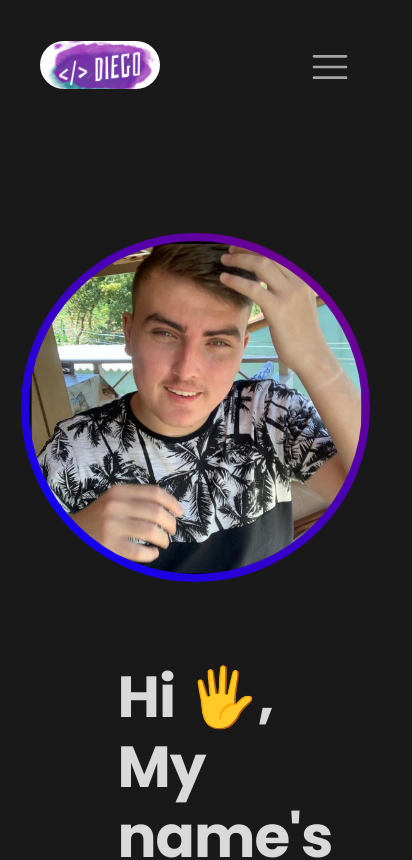
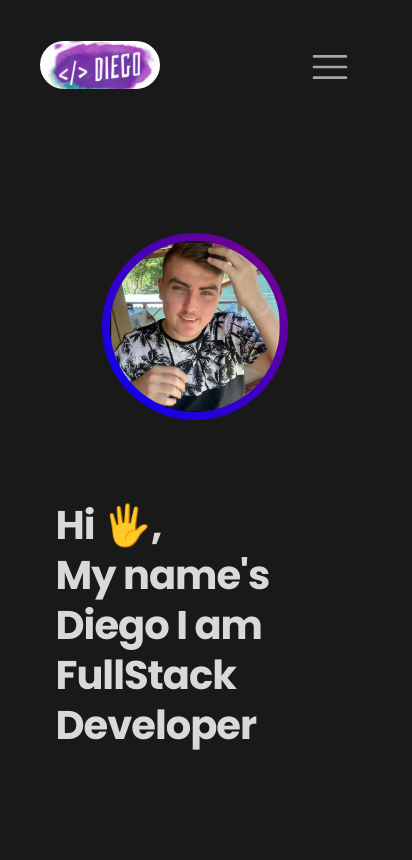
Before and after one commit to DiegoAmorimDeSousa/portfolio, a React (Create React App) app: page / in a window 390 px wide. Shown: the top 860 px of the page, 412 px wide, since content can reach past the window. Built offline with nearby package versions, Linux system fonts and the light colour scheme.

Commit message:
Fix mobile profile

```diff
--- a/src/components/Presentation/styles.ts
+++ b/src/components/Presentation/styles.ts
@@ -34,6 +34,19 @@ export const Container = styled.div`
 
     .me {
       margin-top: 80px;
+      width: 90%;
+    }
+
+    .me-profile-photo {
+      width: 60%;
+      height: 60%;
+    }
+  }
+
+  @media (max-width: 450px) {
+    .me {
+      font-size: 40px;
+      line-height: 50px;
     }
   }
 `;
```
